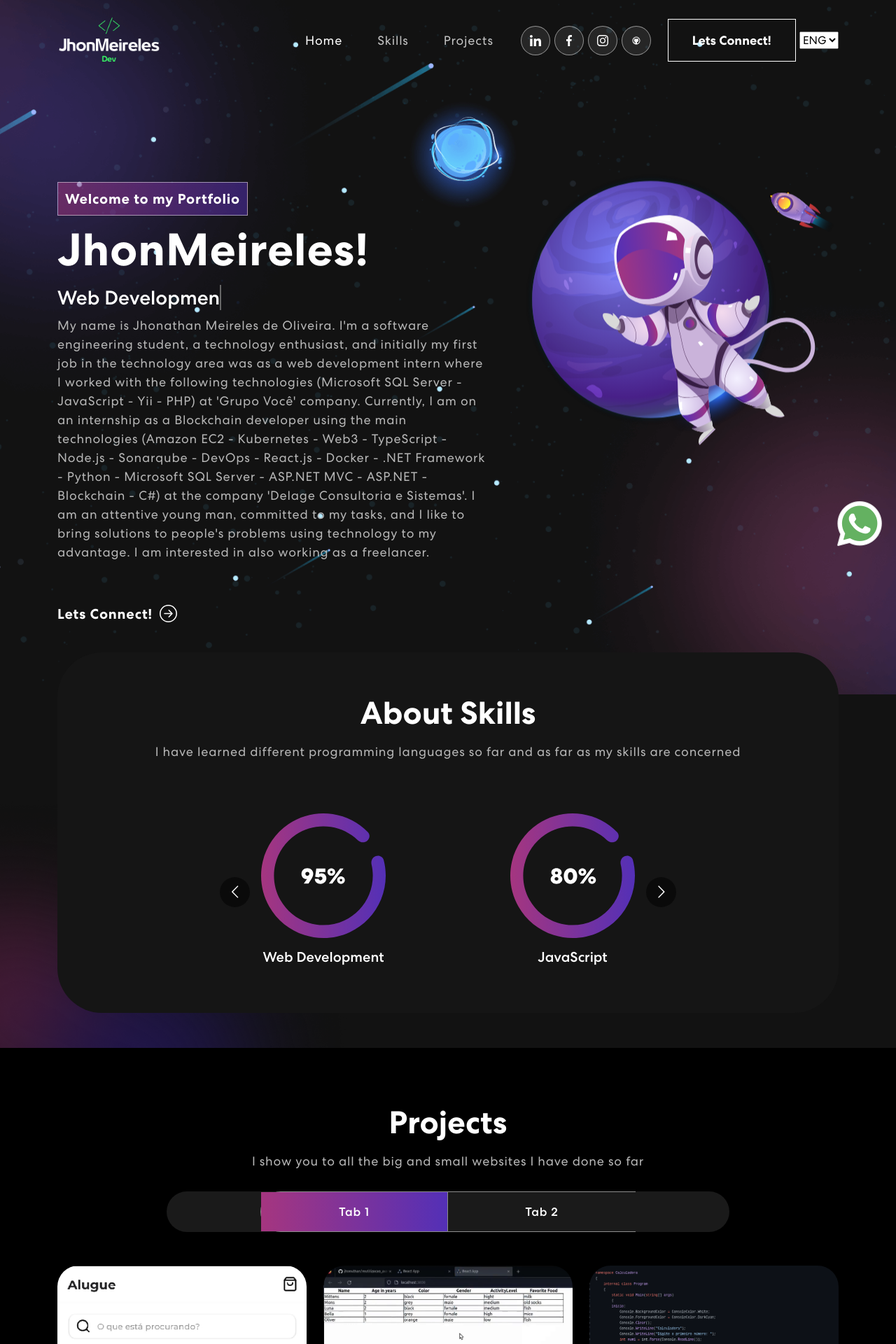
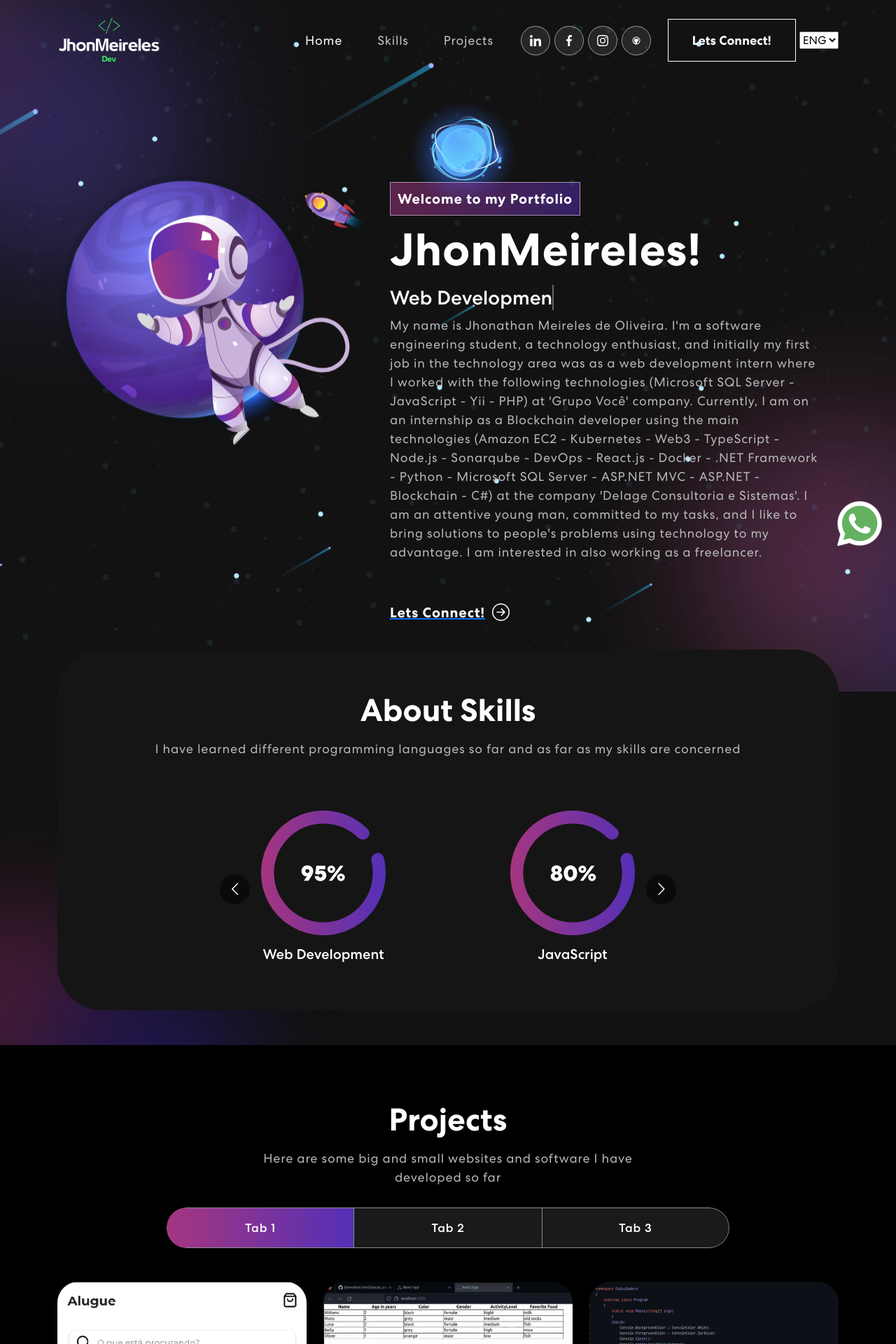
Before and after one commit to jhon4than/portfolio, a React (Create React App) app in the folder portfolio_jhon/: page / in a window 1280 px wide. Shown: the top 1920 px of the page at 70% size. Built offline with nearby package versions, Linux system fonts and the light colour scheme.

Commit message:
melhorias e correções de linguagem e posições

```diff
--- a/portfolio_jhon/src/components/Banner.js
+++ b/portfolio_jhon/src/components/Banner.js
@@ -6,6 +6,8 @@ import "animate.css";
 import TrackVisibility from "react-on-screen";
 import { i18n } from "../translate/i18n";
 import whatsapp from "../assets/img/whatsapp.png";
+import { HashLink } from "react-router-hash-link";
+import { BrowserRouter as Router } from "react-router-dom";
 
 export const Banner = () => {
   const [loopNum, setLoopNum] = useState(0);
@@ -58,10 +60,23 @@ export const Banner = () => {
   };
 
   return (
-    <>
+    <Router>
       <section className="banner" id="home">
         <Container>
           <Row className="aligh-items-center">
+            <Col xs={12} md={6} xl={5}>
+              <TrackVisibility>
+                {({ isVisible }) => (
+                  <div
+                    className={
+                      isVisible ? "animate__animated animate__zoomIn" : ""
+                    }
+                  >
+                    <img src={headerImg} alt="Header Img" />
+                  </div>
+                )}
+              </TrackVisibility>
+            </Col>
             <Col xs={12} md={6} xl={7}>
               <TrackVisibility>
                 {({ isVisible }) => (
@@ -82,22 +97,13 @@ export const Banner = () => {
                       </span>
                     </h3>
                     <p>{i18n.t("banner.presentation")}</p>
-                    <button onClick={() => console.log("connect")}>
-                      {i18n.t("navbar.connect")} <ArrowRightCircle size={25} />
-                    </button>
-                  </div>
-                )}
-              </TrackVisibility>
-            </Col>
-            <Col xs={12} md={6} xl={5}>
-              <TrackVisibility>
-                {({ isVisible }) => (
-                  <div
-                    className={
-                      isVisible ? "animate__animated animate__zoomIn" : ""
-                    }
-                  >
-                    <img src={headerImg} alt="Header Img" />
+
+                    <HashLink to="#connect">
+                      <button onClick={() => console.log("connect")}>
+                        {i18n.t("navbar.connect")}{" "}
+                        <ArrowRightCircle size={25} />
+                      </button>
+                    </HashLink>
                   </div>
                 )}
               </TrackVisibility>
@@ -117,6 +123,6 @@ export const Banner = () => {
       >
         <img src={whatsapp} alt="WhatsApp" />
       </a>
-    </>
+    </Router>
   );
 };
--- a/portfolio_jhon/src/components/Projects.js
+++ b/portfolio_jhon/src/components/Projects.js
@@ -87,12 +87,9 @@ export const Projects = () => {
                     <Nav.Item>
                       <Nav.Link eventKey="second">{i18n.t("projects.tab")} 2</Nav.Link>
                     </Nav.Item>
-                    {/* <Nav.Item>
-                      <Nav.Link eventKey="second">Tab 2</Nav.Link>
+                    <Nav.Item>
+                      <Nav.Link eventKey="third">{i18n.t("projects.tab")} 3</Nav.Link>
                     </Nav.Item>
-                    <Nav.Item>
-                      <Nav.Link eventKey="third">Tab 3</Nav.Link>
-                    </Nav.Item> */}
                   </Nav>
                   <Tab.Content id="slideInUp" className={isVisible ? "animate__animated animate__slideInUp" : ""}>
                     <Tab.Pane eventKey="first">
--- a/portfolio_jhon/src/translate/languages/en.js
+++ b/portfolio_jhon/src/translate/languages/en.js
@@ -21,7 +21,7 @@ const messages = {
             },
             projects: {
                 project: 'Projects',
-                projectInfo: 'I show you to all the big and small websites I have done so far',
+                projectInfo: 'Here are some big and small websites and software I have developed so far',
                 tab: 'Tab',
                 project1 : 'Luxury Car Rental Application',
                 project2 : 'Reusable Table built in Typescript',
--- a/portfolio_jhon/src/translate/languages/pt.js
+++ b/portfolio_jhon/src/translate/languages/pt.js
@@ -21,7 +21,7 @@ const messages = {
             },
             projects: {
                 project: 'Projetos',
-                projectInfo: 'Eu mostro-vos a todos os grandes e pequenos websites que fiz até agora',
+                projectInfo: 'Aqui estão alguns grandes e pequenos websites e softwares que já desenvolvi até agora',
                 tab: 'Aba',
                 project1 : 'Aplicativo de Aluguel de Carros de Luxo',
                 project2 : 'Tabela reutilizável construída em Typescript',
```
